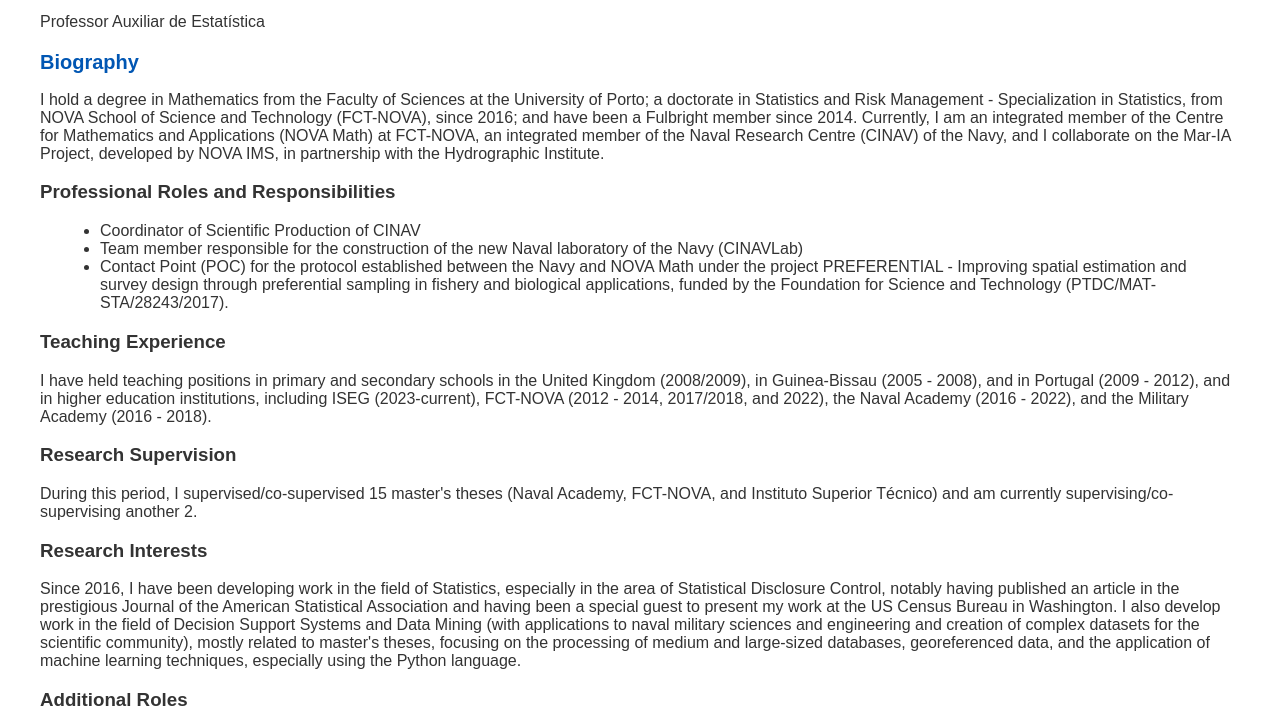
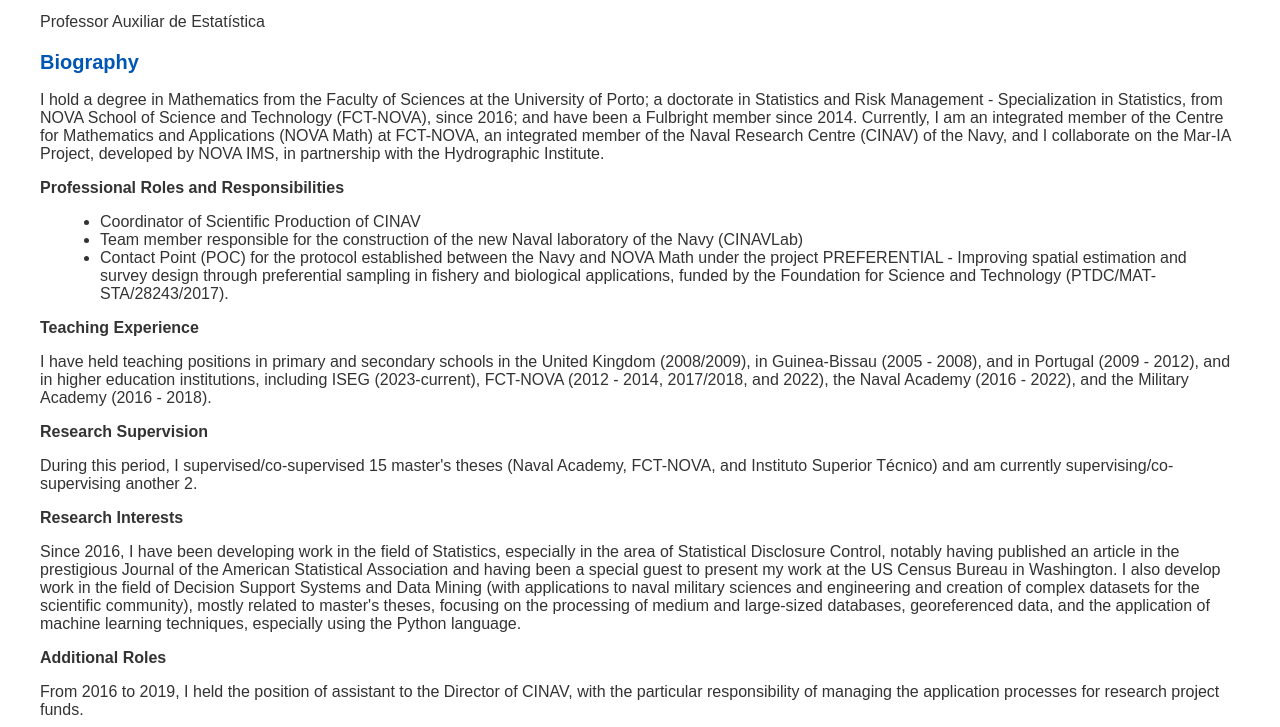
Before and after one commit to ricardomourarpm/Webpage, a plain HTML site: page index.html in a window 1280 px wide. Shown: the part 71-798 px from the top of the page. Drawn offline with Linux system fonts and the light colour scheme.

Commit message:
Update index.html

```diff
--- a/index.html
+++ b/index.html
@@ -11,6 +11,7 @@
     h1, h2 { color: #0056b3; }
     h1 { font-size: 24px; }
     h2 { font-size: 20px; }
+    h3 { font-size: 16px; }
     p { margin: 5px 0; }
     ul { margin: 10px 20px; }
     a { color: #0077cc; text-decoration: none; }
```
